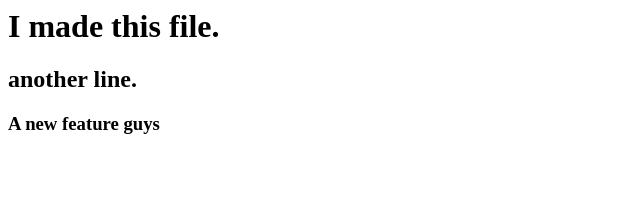
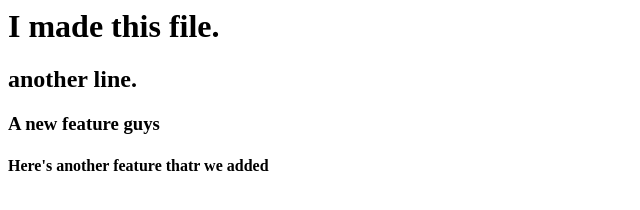
Before and after one commit to anishb23/First-Repository, a plain HTML site: page index.html in a window 1280 px wide. Shown: the whole page, without its empty margins (0-640 px from the left). Drawn offline with Linux system fonts and the light colour scheme.

Commit message:
Added new feature recently

```diff
--- a/index.html
+++ b/index.html
@@ -3,5 +3,6 @@
 <h1>I made this file. </h1>
 <h2>another line. </h2>
 <h3> A new feature guys </h3>
+<h4> Here's another feature thatr we added</h4>
 </body>
 </html>
```
